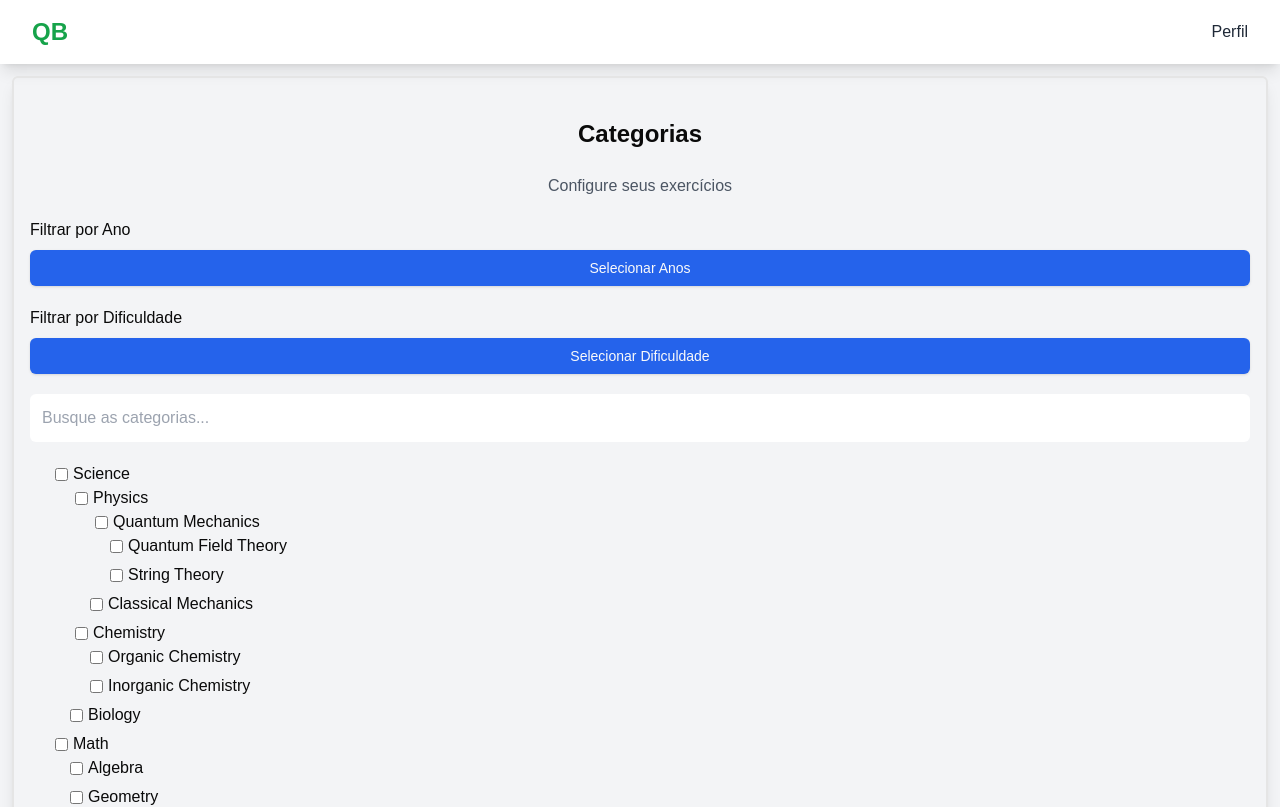
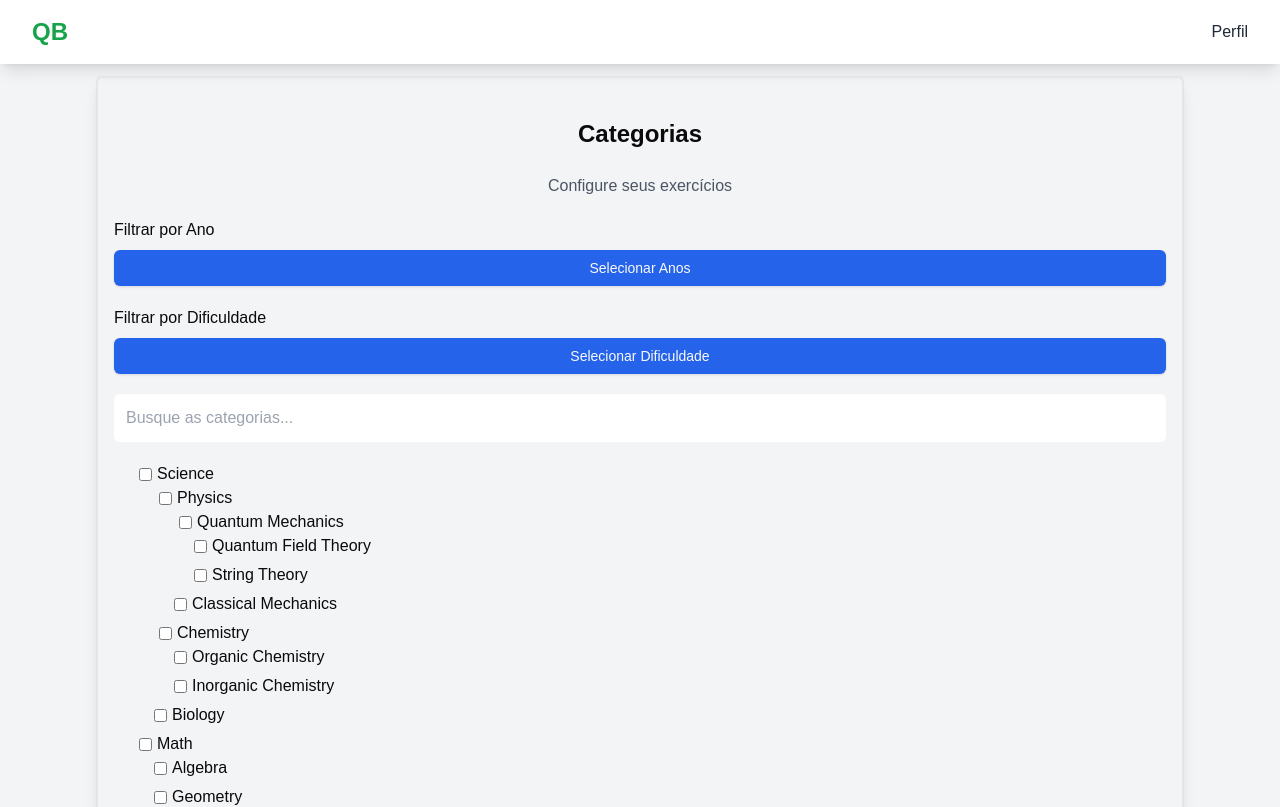
Before and after one commit to Ryan-Albuquerque/qb-app, a Next.js app: page /qb/choice-category in a window 1280 px wide. Shown: the top 807 px of the page. Built offline with nearby package versions, Linux system fonts and the light colour scheme.

Commit message:
fix layout

```diff
--- a/src/app/qb/choice-category/page.tsx
+++ b/src/app/qb/choice-category/page.tsx
@@ -122,7 +122,7 @@ export default function Categories() {
   };
 
   return (
-    <div className="m-3 p-4 border-2 rounded-md shadow-lg">
+    <div className="m-3 p-4 border-2 rounded-md shadow-lg w-[85%] justify-self-center">
       <h1 className="text-center my-6 text-2xl font-semibold">Categorias</h1>
 
       <p className="text-gray-600 text-center mb-5">
```
